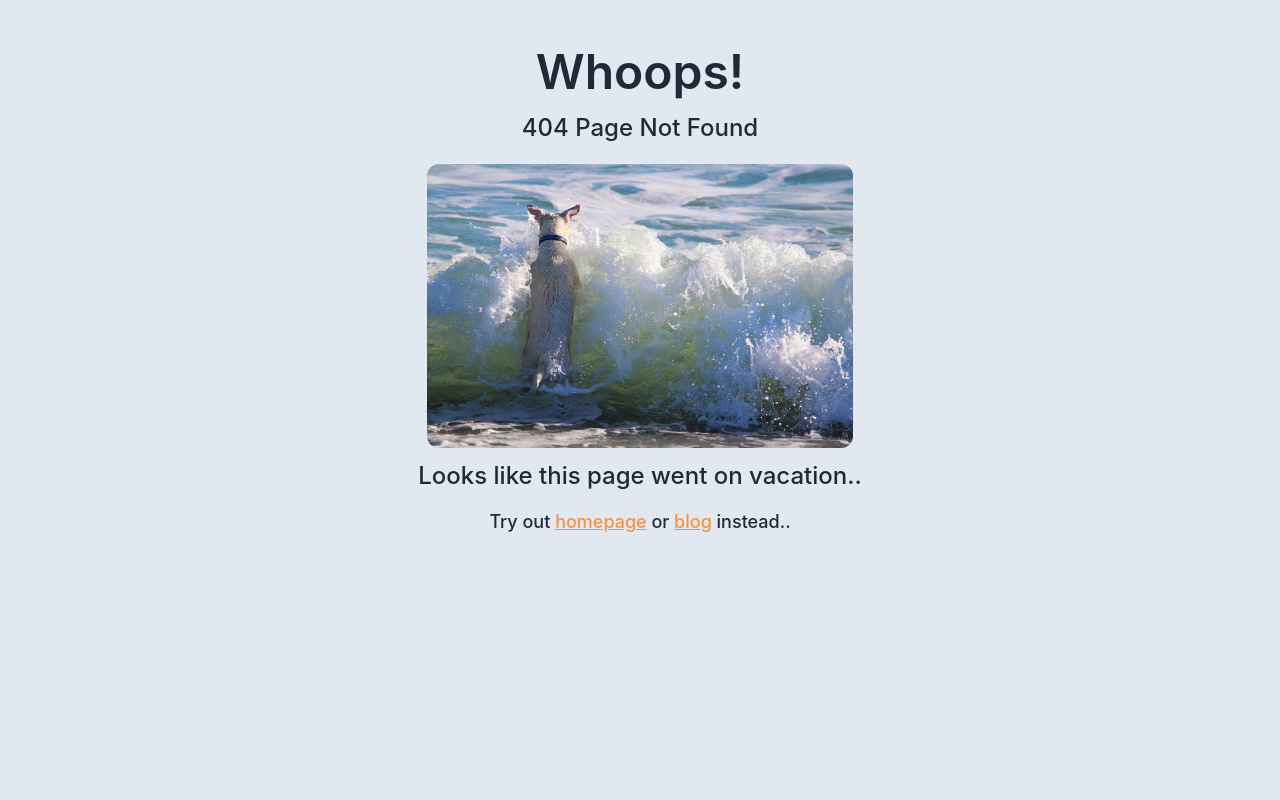
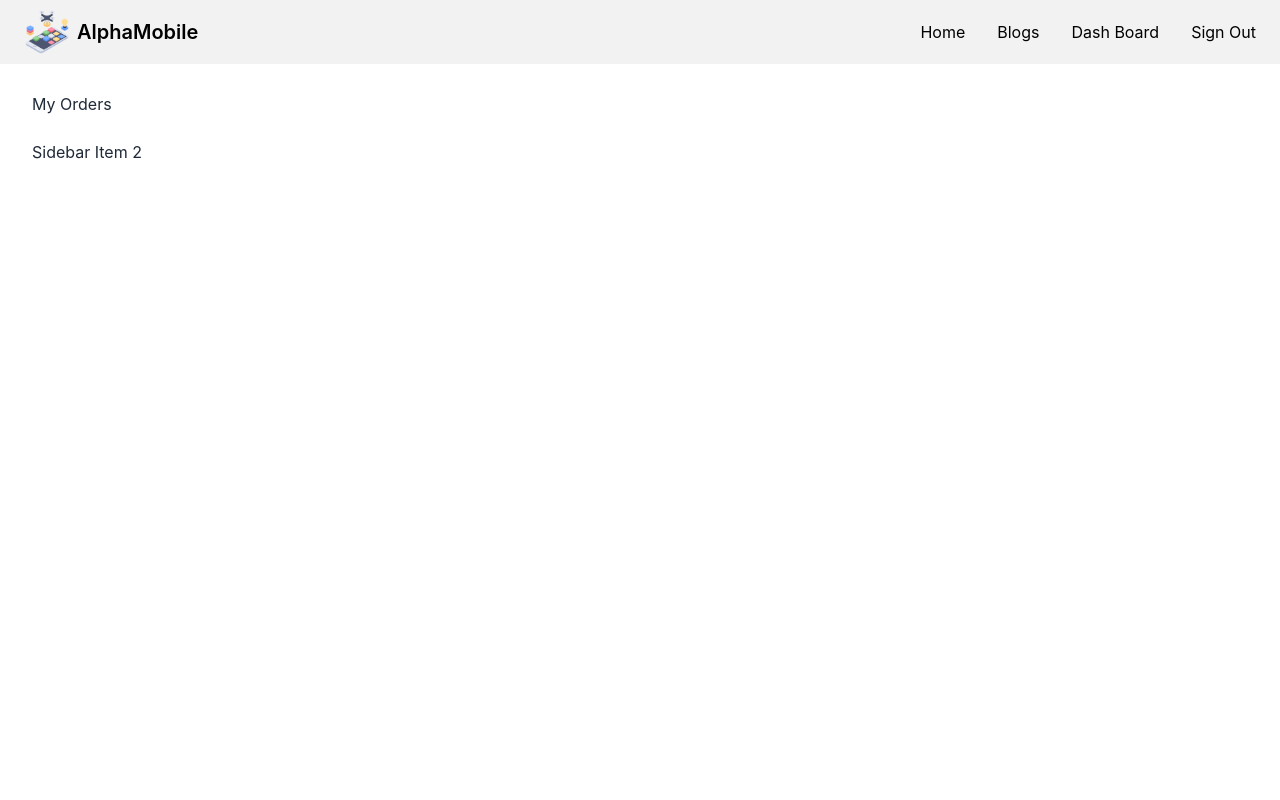
Before and after one commit to maj-jinnah/alpha-mobile-client, a React (Create React App) app: page /dashboard in a window 1280 px wide. Shown: the top 800 px of the page. Built offline with nearby package versions, Linux system fonts and the light colour scheme; no server answers; sample sign-in values are in the browser's storage.

Commit message:
my order page is done

```diff
--- a/src/Contexts/AuthContext/AuthProvider.js
+++ b/src/Contexts/AuthContext/AuthProvider.js
@@ -28,7 +28,7 @@ const AuthProvider = ({ children }) => {
     }
     const LogOut = () => {
         setLoading(true)
-        localStorage.removeItem('accessToken')
+        // localStorage.removeItem('accessToken')
         return signOut(auth)
     }
 
--- /dev/null
+++ b/src/Layouts/DashBoard/DashBoardLayout.js
@@ -0,0 +1,28 @@
+import React from 'react';
+import { Link, Outlet } from 'react-router-dom';
+import Navbar from '../../Pages/Shared/Navbar/Navbar';
+
+const DashBoardLayout = () => {
+    return (
+        <div>
+            <Navbar></Navbar>
+            <div className="drawer drawer-mobile">
+                <input id="dashboard-drawer" type="checkbox" className="drawer-toggle" />
+                <div className="drawer-content">
+                    <Outlet></Outlet>
+                </div>
+                <div className="drawer-side">
+                    <label htmlFor="dashboard-drawer" className="drawer-overlay"></label>
+                    <ul className="menu p-4 w-80 bg-base-100 text-base-content">
+
+                        <li><Link to='/dashboard/myorders'>My Orders</Link></li>
+                        <li><Link>Sidebar Item 2</Link></li>
+                    </ul>
+
+                </div>
+            </div>
+        </div>
+    );
+};
+
+export default DashBoardLayout;
--- /dev/null
+++ b/src/Pages/DashBoard/MyOrders/MyOrders.js
@@ -0,0 +1,41 @@
+import { useQuery } from '@tanstack/react-query';
+import React, { useContext } from 'react';
+import { AuthContext } from '../../../Contexts/AuthContext/AuthProvider';
+
+const MyOrders = () => {
+
+    const { user } = useContext(AuthContext)
+
+    const url = `http://localhost:5000/bookings?email=${user?.email}`
+    const { data: bookingsPhone = [] } = useQuery({
+        queryKey: ['bookings', user?.email],
+        queryFn: async () => {
+            const res = await fetch(url);
+            const data = await res.json();
+            return data;
+        }
+    })
+
+    return (
+        <div className='mt-2'>
+            <h3 className="ml-5 text-3xl font-semibold">My Orders</h3>
+            <div className="grid grid-cols-1 md:grid-cols-2 gap-3 mx-5 mt-5">
+                {
+                    bookingsPhone.map((phone, i) => <div key={i}>
+                        <div className="card card-compact bg-base-100 shadow-xl">
+                            <figure className='h-60'><img src={phone?.phoneImageURL} alt="Shoes" /></figure>
+                            <div className="card-body">
+                                <h2 className="card-title">{phone?.phoneName}</h2>
+                                <div className="card-actions justify-end">
+                                    <button className="btn btn-primary">Buy Now</button>
+                                </div>
+                            </div>
+                        </div>
+                    </div>)
+                }
+            </div>
+        </div>
+    );
+};
+
+export default MyOrders;
--- a/src/Pages/Phones/Modal.js
+++ b/src/Pages/Phones/Modal.js
@@ -23,6 +23,7 @@ const Modal = ({ phoneDetail, setPhoneDetail }) => {
         const bookingInfo = {
             phoneName,
             phonePrice,
+            phoneImageURL: phoneDetail.image,
             buyerName,
             buyerEmail,
             buyerPhoneNumber,
--- a/src/Pages/Shared/Navbar/Navbar.js
+++ b/src/Pages/Shared/Navbar/Navbar.js
@@ -22,7 +22,7 @@ const Navbar = () => {
             {
                 user?.uid ?
                     <>
-                        <li><Link to='/dashBoard'>DashBoard</Link></li>
+                        <li><Link to='/dashboard'>Dash Board</Link></li>
                         <li><button onClick={HandelLouOut} >Sign Out</button></li>
                     </> :
                     <li><Link to='/login'>LogIn</Link></li>
@@ -47,6 +47,9 @@ const Navbar = () => {
                     {menuItems}
                 </ul>
             </div>
+            <label htmlFor="dashboard-drawer"  tabIndex={0} className="btn btn-ghost lg:hidden">
+                <svg xmlns="http://www.w3.org/2000/svg" className="h-5 w-5" fill="none" viewBox="0 0 24 24" stroke="currentColor"><path strokeLinecap="round" strokeLinejoin="round" strokeWidth="2" d="M4 6h16M4 12h8m-8 6h16" /></svg>
+            </label>
         </div>
     );
 };
--- a/src/index.js
+++ b/src/index.js
@@ -18,10 +18,6 @@ root.render(
       </AuthProvider>
       <Toaster></Toaster>
     </QueryClientProvider>
-    <AuthProvider>
-      <App />
-    </AuthProvider>
-    <Toaster></Toaster>
   </React.StrictMode>
 );
 
```
Also changed, not shown: src/Routers/Route/Router.js (+12 -1 lines).
